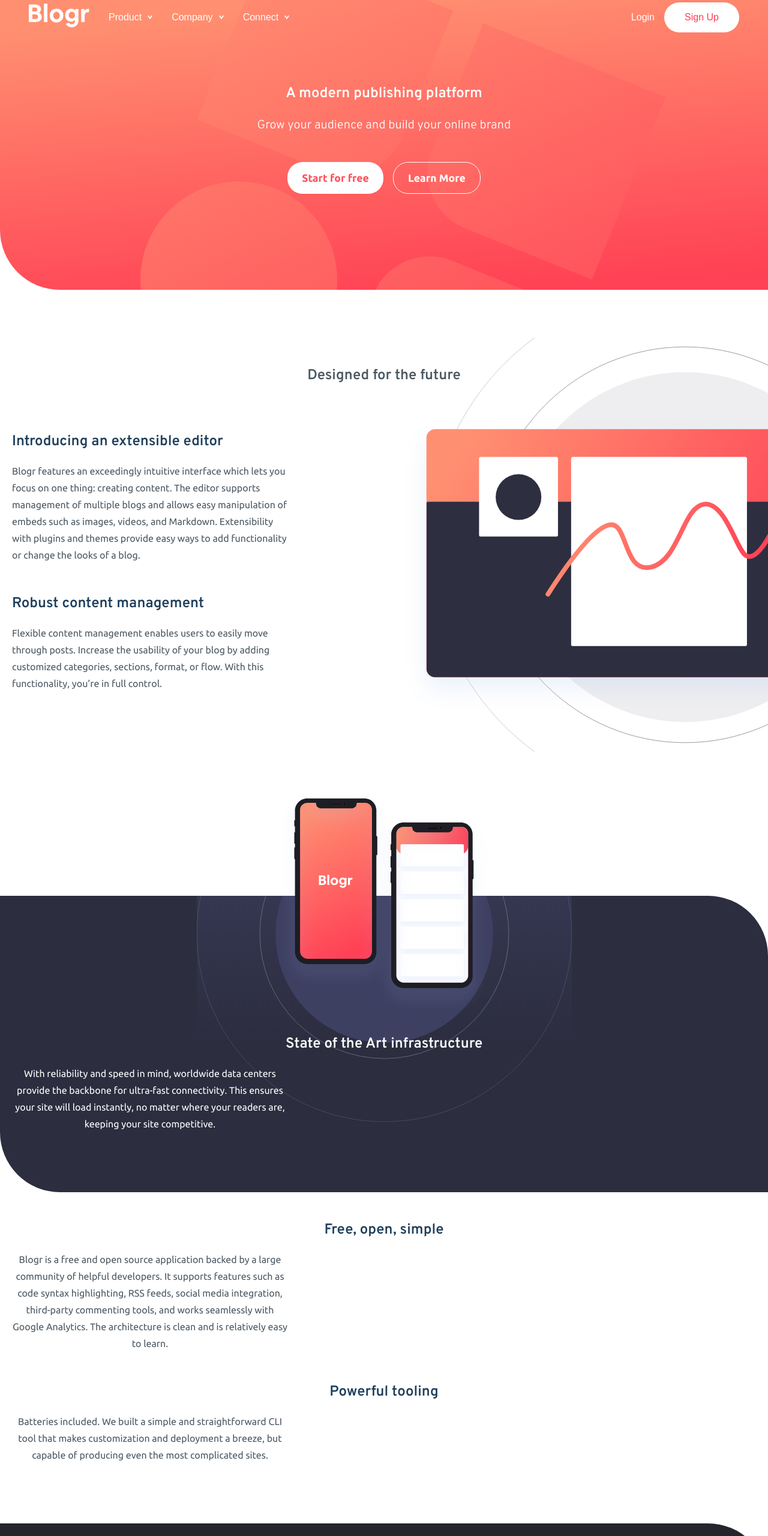
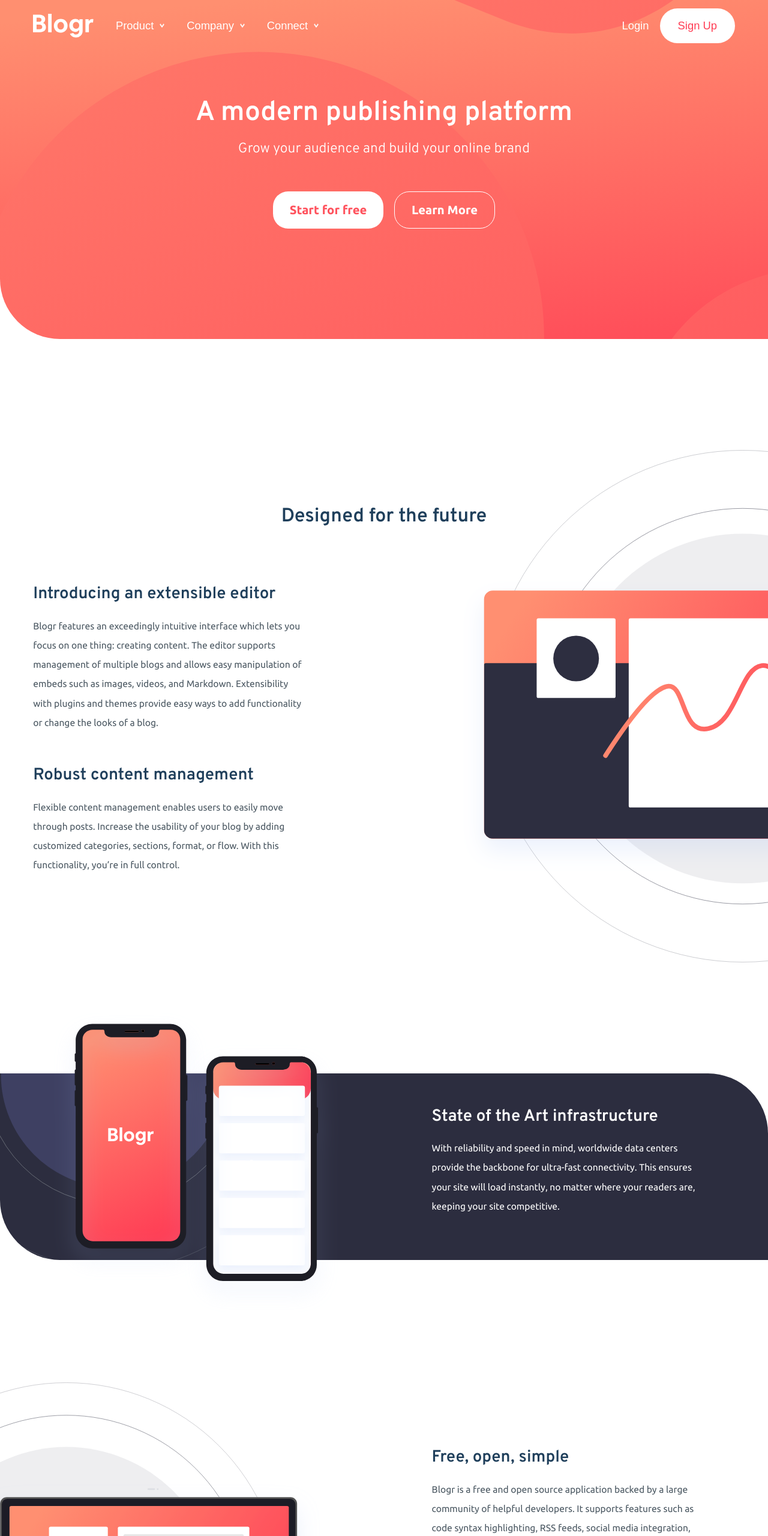
Before and after one commit to Jakelanghel/blog-landing-page, a plain HTML site: page index.html in a window 1280 px wide. Shown: the part 60-2620 px from the top of the page at 60% size. Drawn offline with Linux system fonts and the light colour scheme.

Commit message:
add media queries

```diff
--- a/css/index.css
+++ b/css/index.css
@@ -52,10 +52,12 @@
 }
 
 .title {
-    margin: 0 auto;
+    font-size: 2.5rem;
     font-weight: 700;
     font-family: "Overpass", sans-serif;
     padding: 0 0.5rem;
+    font-size: 1.75rem;
+    color: var(--dark-blue);
 }
 
 .copy {
@@ -277,10 +279,11 @@
 .cta-title {
     max-width: 325px;
     font-size: 2.15rem;
-    font-weight: 300;
+    font-weight: 700;
     line-height: 3rem;
     margin: 0 auto;
     margin-bottom: 1rem;
+    color: var(--white);
 }
 
 .cta-subtitle {
@@ -307,11 +310,6 @@
     margin-top: 5rem;
 }
 
-.main-title {
-    font-size: 1.75rem;
-    color: var(--dark-blue);
-}
-
 .main-copy {
     color: var(--darker-grayish-blue);
 }
@@ -335,7 +333,7 @@
     color: var(--white);
     padding-top: 14.5rem;
     padding-bottom: 3rem;
-    margin-top: 15rem;
+    margin-top: 10rem;
     border-top-right-radius: 100px;
     border-bottom-left-radius: 100px;
     position: relative;
@@ -352,7 +350,8 @@
     width: 350px;
 }
 
-.tech-title {
+.section-2-title {
+    color: var(--white);
     font-size: 2.5rem;
 }
 
@@ -397,10 +396,13 @@
 }
 
 .attribution {
-    margin-top: 4rem;
-    font-size: 11px;
+    background: var(--black-blue);
+    color: var(--white);
+    font-size: 12px;
     text-align: center;
+    padding-bottom: 1rem;
 }
 .attribution a {
-    color: hsl(228, 45%, 44%);
+    color: var(--intro-gradient-lighter-red);
+    letter-spacing: 1px;
 }
--- a/css/mediaQueries.css
+++ b/css/mediaQueries.css
@@ -1,4 +1,14 @@
-@media (min-width: 800px) {
+@media (min-width: 875px) {
+    .title {
+        font-size: 1.5rem;
+        padding: 0 1.25rem;
+    }
+
+    .copy {
+        max-width: 450px;
+        font-size: 0.85rem;
+    }
+
     .nav-toggle {
         display: none;
     }
@@ -68,8 +78,13 @@
         justify-content: center;
     }
 
+    .cta {
+        background-position: 30% 50%;
+        background-size: 300%;
+    }
+
     .cta-title {
-        font-size: 3rem;
+        font-size: 2.5rem;
         font-weight: 700;
         max-width: none;
     }
@@ -78,32 +93,172 @@
         max-width: none;
     }
 
+    .container-cta-actions {
+        padding-bottom: 10rem;
+    }
+
     /* Main */
 
     .main-img {
         display: none;
     }
 
-    .title {
-        font-size: 1.5rem;
-        padding: 0 1.25rem;
-    }
-
     .design {
+        font-size: 1.75rem;
         text-align: center;
         margin-bottom: 5rem;
-    }
-
-    .copy {
-        max-width: 500px;
-        font-size: 1rem;
     }
 
     .section-1 {
         background-image: url("../images/illustration-editor-desktop.svg");
         background-size: 70%;
         background-repeat: no-repeat;
-        background-position: 175% center;
+        background-position: 200% center;
+        text-align: left;
+        padding-left: 5%;
+    }
+
+    .section-2 {
+        display: flex;
+        flex-direction: column;
+        align-items: flex-end;
+        justify-content: center;
+        background-size: 650px;
+        background-position: -135px -325px;
+        margin-top: 5rem;
+        padding-top: 0;
+        padding: 2rem;
+        padding-top: 3rem;
+    }
+
+    .section-2-title {
+        text-align: left;
+        width: 450px;
+    }
+
+    .section-2-copy {
+        text-align: left;
+        margin: 0;
+    }
+
+    .img-absolute {
+        left: 5%;
+        top: -50px;
+        transform: translateY(0);
+    }
+
+    .section-3 {
+        display: flex;
+        flex-direction: column;
+        align-items: flex-end;
+        justify-content: center;
+        background-image: url("../images/illustration-laptop-desktop.svg");
+        background-repeat: no-repeat;
+        background-size: 70%;
+        background-position: -250px center;
+        margin-top: 5rem;
+        padding-top: 0;
+        padding: 8rem 4rem;
+    }
+
+    .section-3 h2,
+    .section-3 p {
+        text-align: left;
+        width: 450px;
+    }
+
+    .footer {
+        display: flex;
+        flex-wrap: wrap;
+        padding: 5rem 10rem;
+        justify-content: space-between;
         text-align: left;
     }
+
+    .footer-logo {
+        padding: 1.5rem 0;
+    }
+
+    .footer-title {
+        padding-left: 2rem;
+    }
+
+    .attribution {
+        width: 100%;
+    }
 }
+
+@media (min-width: 1000px) {
+    .img-absolute {
+        left: 10%;
+    }
+
+    .section-2 {
+        padding: 3rem 6rem;
+    }
+
+    .section-1 {
+        padding: 10rem 3rem;
+    }
+}
+
+@media (min-width: 1100px) {
+    .img-absolute {
+        width: 375px;
+        left: 15%;
+    }
+}
+
+@media (min-width: 1200px) {
+    * {
+        font-size: 1.15rem;
+    }
+
+    .title {
+        padding: 0;
+    }
+
+    .copy {
+        padding: 1rem 0;
+    }
+
+    .section-3 {
+        padding: 12rem 6rem;
+    }
+
+    .img-absolute {
+        width: 475px;
+        left: 7%;
+        top: -100px;
+    }
+}
+
+@media (min-width: 1400px) {
+    * {
+        font-size: 1.25rem;
+    }
+
+    .copy {
+        max-width: 550px;
+    }
+
+    .section-3,
+    .section-1 {
+        padding: 8rem;
+    }
+
+    .section-2 {
+        background-size: 70%;
+        background-position: -225px -600px;
+        padding-right: 10rem;
+    }
+
+    .section-2-title {
+        width: 550px;
+    }
+
+    .img-absolute {
+        left: 10%;
+        top: -20%;
+    }
+}
--- a/index.html
+++ b/index.html
@@ -39,11 +39,11 @@
             <ul class="nav-list">
                 <div class="container-nav-list nav-left">
                     <li class="nav-item">
-                        <button class="nav-btn">
+                        <button class="nav-btn drop-down-btn">
                             product<img
                                 src="./images/icon-arrow-dark.svg"
                                 alt="show product menu"
-                                class="arrow-img"
+                                class="arrow-img product-arrow"
                             />
                         </button>
 
@@ -59,11 +59,11 @@
                     </li>
 
                     <li class="nav-item">
-                        <button class="nav-btn">
+                        <button class="nav-btn drop-down-btn">
                             company<img
                                 src="./images/icon-arrow-dark.svg"
                                 alt="show product menu"
-                                class="arrow-img"
+                                class="arrow-img company-arrow"
                             />
                         </button>
 
@@ -79,11 +79,11 @@
                     </li>
 
                     <li class="nav-item">
-                        <button class="nav-btn">
+                        <button class="nav-btn drop-down-btn">
                             connect<img
                                 src="./images/icon-arrow-dark.svg"
                                 alt="show product menu"
-                                class="arrow-img"
+                                class="arrow-img connect-arrow"
                             />
                         </button>
 
@@ -142,7 +142,7 @@
                     add functionality or change the looks of a blog.
                 </p>
 
-                <h2 class="title main-title">Robust content management</h2>
+                <h2 class="title">Robust content management</h2>
                 <p class="copy main-copy">
                     Flexible content management enables users to easily move
                     through posts. Increase the usability of your blog by adding
@@ -157,10 +157,12 @@
                     alt="sell phones"
                     class="img-absolute img-cellphone"
                 />
-                <h2 class="title tech-title">
+
+                <h2 class="title section-2-title">
                     State of the Art infrastructure
                 </h2>
-                <p class="copy tech-copy">
+
+                <p class="copy section-2-copy">
                     With reliability and speed in mind, worldwide data centers
                     provide the backbone for ultra-fast connectivity. This
                     ensures your site will load instantly, no matter where your
@@ -168,13 +170,13 @@
                 </p>
             </section>
 
-            <section class="container-section">
+            <section class="container-section section-3">
                 <img
                     src="./images/illustration-laptop-mobile.svg"
                     alt="editor image"
-                    class="editor-img main-img"
+                    class="main-img"
                 />
-                <h2 class="title main-title">Free, open, simple</h2>
+                <h2 class="title">Free, open, simple</h2>
                 <p class="copy main-copy">
                     Blogr is a free and open source application backed by a
                     large community of helpful developers. It supports features
@@ -184,7 +186,7 @@
                     and is relatively easy to learn.
                 </p>
 
-                <h2 class="title main-title">Powerful tooling</h2>
+                <h2 class="title">Powerful tooling</h2>
                 <p class="copy main-copy">
                     Batteries included. We built a simple and straightforward
                     CLI tool that makes customization and deployment a breeze,
@@ -194,11 +196,15 @@
         </main>
 
         <footer class="footer">
+            <div class="footer-container">
                 <img
                     src="./images/logo.svg"
                     alt="blogr logo"
                     class="logo footer-logo"
                 />
+            </div>
+
+            <div class="footer-container">
                 <h3 class="footer-title">product</h3>
                 <ul class="footer-list">
                     <li class="footer-li">
@@ -217,7 +223,9 @@
                         <a href="#" class="footer-link">integrations</a>
                     </li>
                 </ul>
+            </div>
 
+            <div class="footer-container">
                 <h3 class="footer-title">company</h3>
                 <ul class="footer-list">
                     <li class="footer-li">
@@ -233,7 +241,9 @@
                         <a href="#" class="footer-link">careers</a>
                     </li>
                 </ul>
+            </div>
 
+            <div class="footer-container">
                 <h3 class="footer-title">connect</h3>
                 <ul class="footer-list">
                     <li class="footer-li">
@@ -246,6 +256,8 @@
                         <a href="#" class="footer-link">linkedin</a>
                     </li>
                 </ul>
+            </div>
+        </footer>
 
         <div class="attribution">
             Challenge by
@@ -255,7 +267,6 @@
                 >Frontend Mentor</a
             >. Coded by <a href="#">Jake Langhel</a>.
         </div>
-        </footer>
         <script src="./index.js"></script>
     </body>
 </html>
--- a/index.js
+++ b/index.js
@@ -1,26 +1,41 @@
 const navToggle = document.querySelector(".nav-toggle");
-const navBtns = document.querySelectorAll(".nav-btn");
+const dropDownBtns = document.querySelectorAll(".drop-down-btn");
 
 const openNav = () => {
     document.body.classList.toggle("nav-open");
 };
 
+const toggleArrow = (e) => {
+    const results = [];
+    let target = e.target;
+    let arrow = null;
+    let innerTxt = null;
+    if (target.classList.contains("arrow-img")) {
+        arrow = target;
+        target = arrow.parentNode;
+        innerTxt = target.innerText.toLowerCase();
+    } else {
+        innerTxt = target.innerText.toLowerCase();
+        const className = `${innerTxt}-arrow`;
+        arrow = document.querySelector(`.${className}`);
+    }
+    arrow.classList.toggle("toggle-arrow");
+    results.push(target);
+    results.push(innerTxt);
+    return results;
+};
+
 const toggleDropDown = (e) => {
-    let target = e.target;
-    if (target.classList.contains("arrow-img")) {
-        target = target.parentNode;
-    }
-    const innerTxt = target.innerText.toLowerCase();
+    const [target, innerTxt] = toggleArrow(e);
     const dropDowns = document.querySelectorAll(".container-drop-down");
     dropDowns.forEach((element) => {
         if (element.id === innerTxt) {
             element.classList.toggle("open-drop-down");
-            console.log(element);
         }
     });
 };
 
 navToggle.addEventListener("click", openNav);
-navBtns.forEach((btn) => {
+dropDownBtns.forEach((btn) => {
     btn.addEventListener("click", toggleDropDown);
 });
```
Lines whose indentation alone changed are shown as unchanged.
